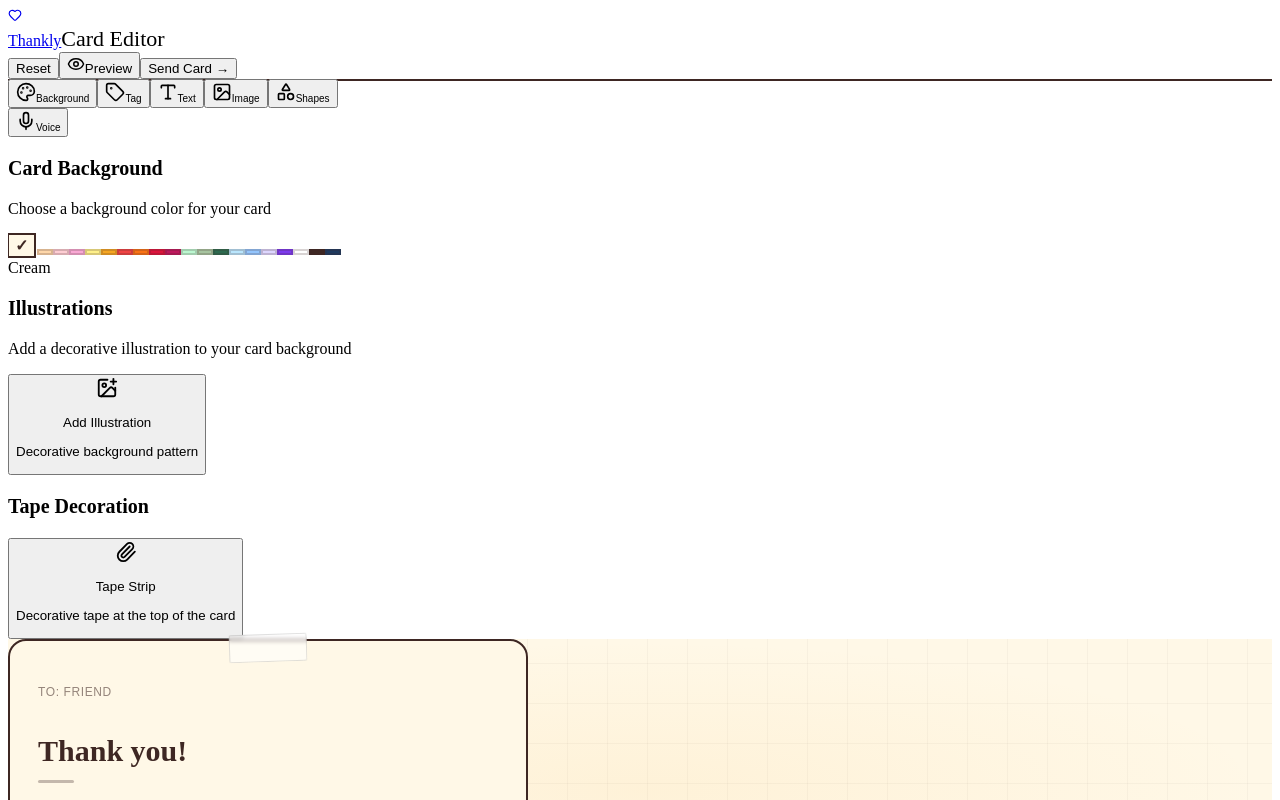
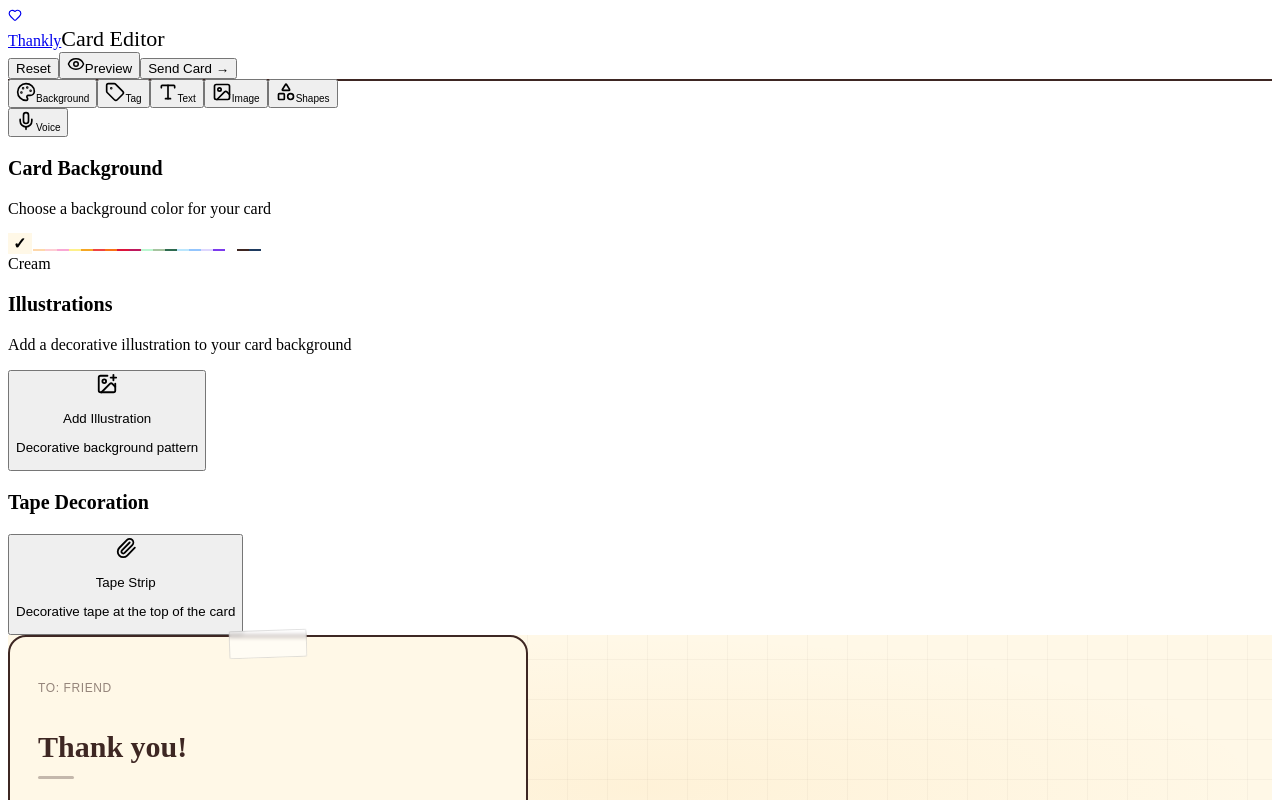
Before and after one commit to sam002696/thankly, a React (Vite) app: page /editor in a window 1280 px wide. Shown: the top 800 px of the page. Built offline with nearby package versions, Linux system fonts and the light colour scheme; the HTML template or start-up script is replaced by a standard one.

Commit message:
refactor: extend CSS tokens and replace hardcoded values in BackgroundPanel and AddIllustrationChildren

```diff
--- a/src/components/editor/modal/AddIlustrationChildren.jsx
+++ b/src/components/editor/modal/AddIlustrationChildren.jsx
@@ -22,7 +22,7 @@ const AddIlustrationChildren = ({
             key={il.id}
             onClick={() => handlePick(il.id)}
             style={{
-              background: "#ffffff",
+              background: "var(--color-white)",
               border: isSelected ? "var(--border-ink-thick)" : "var(--border-ink)",
               borderRadius: "var(--radius-card)",
               padding: "8px",
--- a/src/components/editor/panels/BackgroundPanel.jsx
+++ b/src/components/editor/panels/BackgroundPanel.jsx
@@ -13,6 +13,7 @@ import {
 import { Paperclip, ImagePlus, X } from "lucide-react";
 import Modal from "../../ui/Modal";
 import AddIlustrationChildren from "../modal/AddIlustrationChildren";
+import Button from "../../ui/Button";
 
 const INTENSITIES = [
   { id: "subtle", label: "Subtle", opacity: 0.12 },
@@ -46,15 +47,16 @@ export default function BackgroundPanel() {
           {BACKGROUNDS.map((bg) => {
             const isSelected = background === bg.value;
             return (
-              <button
+              <Button
+                variant="raw"
                 key={bg.id}
                 onClick={() => dispatch(setBackground(bg.value))}
                 title={bg.label}
                 style={{
                   backgroundColor: bg.value,
                   border: isSelected
-                    ? "2.5px solid #3E2723"
-                    : "2px solid rgba(62,39,35,0.2)",
+                    ? "var(--border-ink-thick)"
+                    : "var(--border-ink-card-bg)",
                   boxShadow: isSelected ? "var(--shadow-hard-xs)" : "none",
                   transform: isSelected ? "translate(-1px, -1px)" : "none",
                 }}
@@ -63,7 +65,7 @@ export default function BackgroundPanel() {
                 {isSelected && (
                   <span
                     style={{
-                      color: bg.dark ? "#ffffff" : "#3E2723",
+                      color: bg.dark ? "var(--color-white)" : "var(--color-ink)",
                       fontSize: "16px",
                       fontWeight: "bold",
                     }}
@@ -71,7 +73,7 @@ export default function BackgroundPanel() {
                     ✓
                   </span>
                 )}
-              </button>
+              </Button>
             );
           })}
         </div>
@@ -122,7 +124,8 @@ export default function BackgroundPanel() {
                   display: "block",
                 }}
               />
-              <button
+              <Button
+                variant="raw"
                 onClick={() => dispatch(setIllustration(null))}
                 style={{
                   position: "absolute",
@@ -139,7 +142,7 @@ export default function BackgroundPanel() {
                 }}
               >
                 <X size={14} />
-              </button>
+              </Button>
             </div>
             <div
               style={{
@@ -161,7 +164,8 @@ export default function BackgroundPanel() {
               >
                 {activeIllustration.label}
               </span>
-              <button
+              <Button
+                variant="raw"
                 onClick={() => setShowModal(true)}
                 style={{
                   fontFamily: "'Quicksand', sans-serif",
@@ -176,11 +180,12 @@ export default function BackgroundPanel() {
                 }}
               >
                 Change
-              </button>
+              </Button>
             </div>
           </div>
         ) : (
-          <button
+          <Button
+            variant="raw"
             onClick={() => setShowModal(true)}
             className="flex items-center gap-3 w-full p-3 rounded-xl border-2 border-dashed transition-all text-left border-ink/30 hover:border-ink/60"
           >
@@ -191,7 +196,7 @@ export default function BackgroundPanel() {
                 Decorative background pattern
               </p>
             </div>
-          </button>
+          </Button>
         )}
 
         {/* Intensity picker — only shown when an illustration is active */}
@@ -202,28 +207,33 @@ export default function BackgroundPanel() {
               {INTENSITIES.map((level) => {
                 const isActive = illustrationIntensity === level.id;
                 return (
-                  <button
+                  <Button
+                    variant="raw"
                     key={level.id}
                     onClick={() => dispatch(setIllustrationIntensity(level.id))}
                     style={{
                       flex: 1,
                       padding: "6px 4px",
                       border: isActive
-                        ? "2.5px solid #3E2723"
-                        : "2px solid rgba(62,39,35,0.25)",
-                      borderRadius: "10px",
-                      background: isActive ? "#3E2723" : "#ffffff",
+                        ? "var(--border-ink-thick)"
+                        : "var(--border-ink)",
+                      borderRadius: "var(--radius-button)",
+                      background: isActive
+                        ? "var(--color-brand)"
+                        : "var(--color-white)",
                       boxShadow: isActive ? "var(--shadow-hard-sm)" : "none",
                       cursor: "pointer",
                       fontFamily: "'Quicksand', sans-serif",
                       fontSize: "12px",
                       fontWeight: 700,
-                      color: isActive ? "#FFF8E7" : "#3E2723",
+                      color: isActive
+                        ? "var(--color-white)"
+                        : "var(--color-ink)",
                       transition: "var(--transition-quick)",
                     }}
                   >
                     {level.label}
-                  </button>
+                  </Button>
                 );
               })}
             </div>
@@ -239,7 +249,8 @@ export default function BackgroundPanel() {
         >
           Tape Decoration
         </h3>
-        <button
+        <Button
+          variant="raw"
           onClick={() => dispatch(toggleTape())}
           className={[
             "flex items-center gap-3 w-full p-3 rounded-xl border-2 transition-all text-left",
@@ -264,7 +275,7 @@ export default function BackgroundPanel() {
               />
             </div>
           </div>
-        </button>
+        </Button>
       </div>
 
       {/* Illustration picker modal */}
--- a/src/styles/global.css
+++ b/src/styles/global.css
@@ -14,11 +14,15 @@
   --color-ink:         #3E2723;  /* Text, borders, outlines                  */
   --color-success:     #16a34a;  /* Step numbers, positive feedback           */
   --color-sage:        #689F82;  /* Illustration body color                  */
+  --color-white:      #FFFFFF;  /* Pure white, used sparingly for contrast   */
 
   /* Borders */
   --border-ink:       2px   solid #3E2723;  /* Default border                   */
   --border-ink-thick: 2.5px solid #3E2723;  /* Selected / emphasis border        */
+  --border-ink-card-bg : 2.5px solid rgba(62,39,35,0.2);  /* Selected / emphasis border        */
   --radius-card:      14px;                 /* Picker item / card border-radius  */
+
+  --radius-button: 9999px;                 /* Fully rounded button border-radius */
 
   /* Interactions */
   --transition-quick: all 0.12s;            /* Hover / selection transitions     */
```
